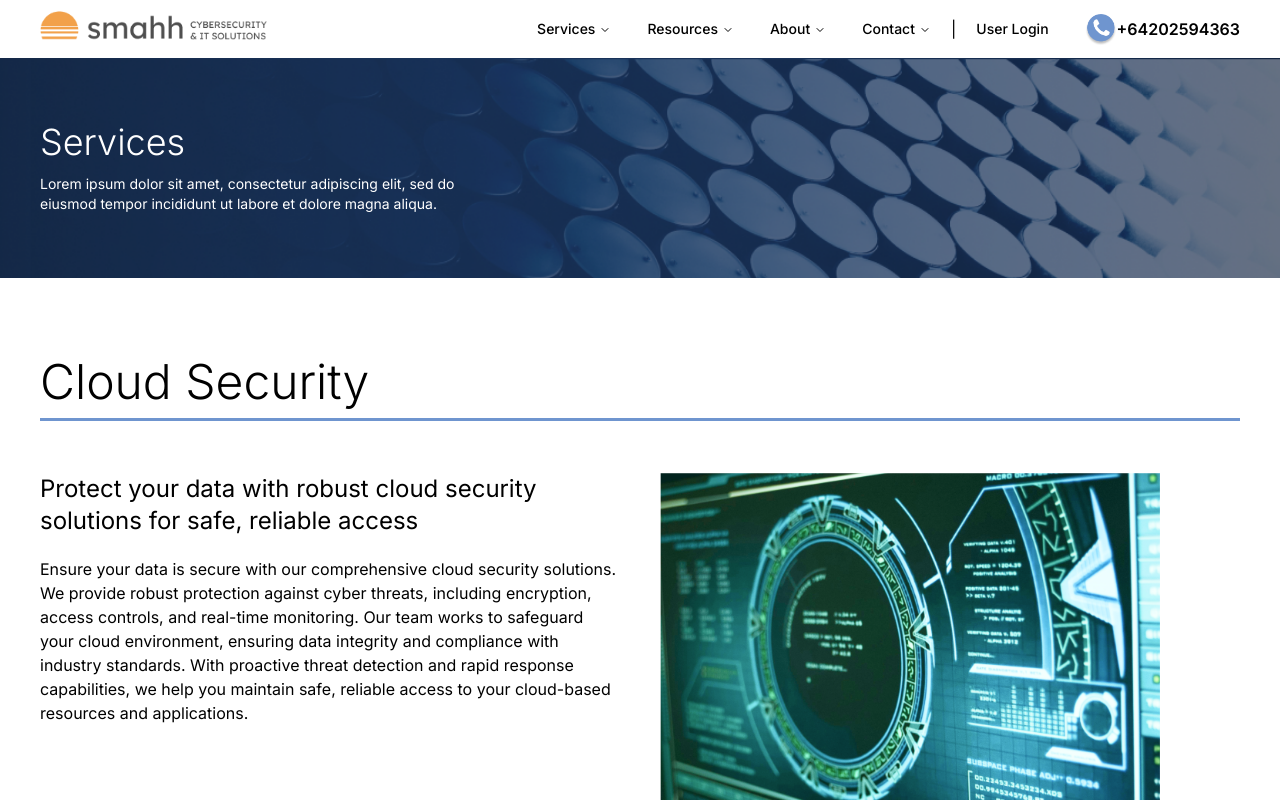
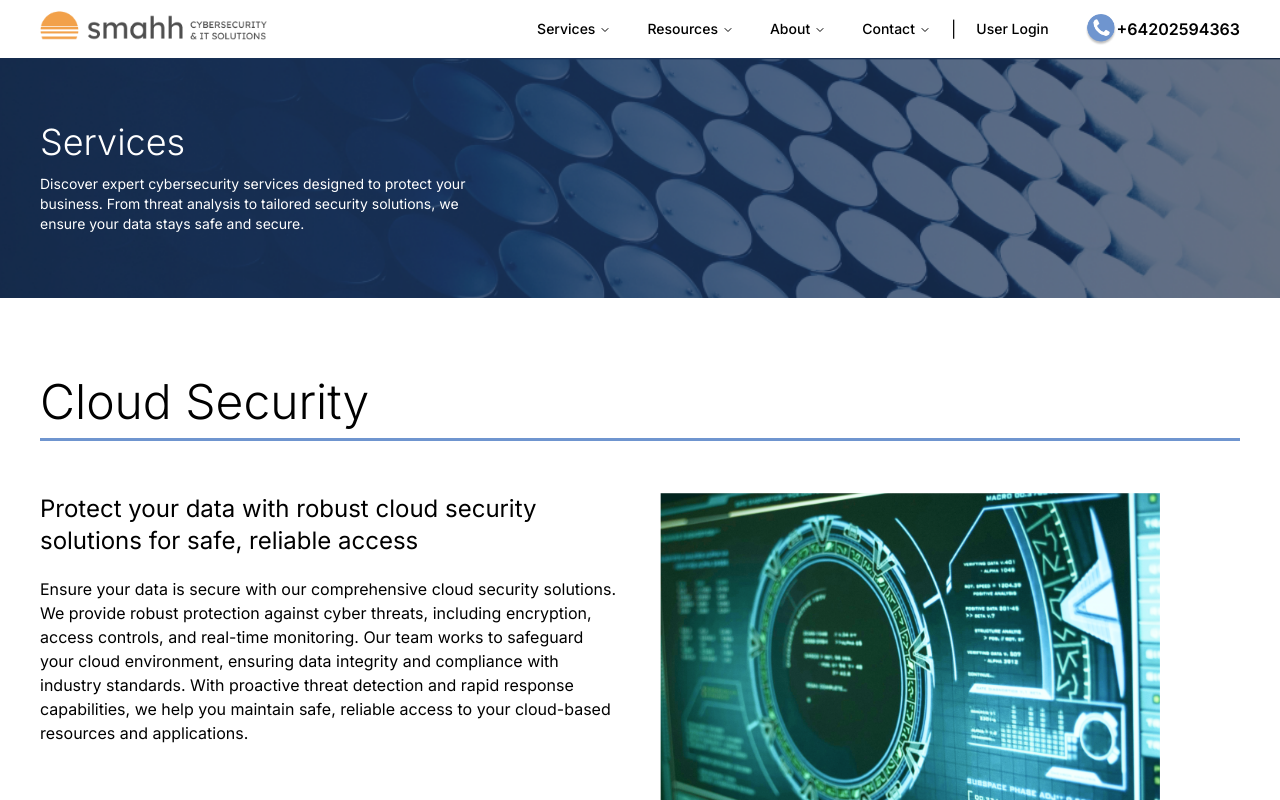
Before and after one commit to shaheensystems/smahhWebtaz, a Next.js app: page /services/cloud-security in a window 1280 px wide. Shown: the top 800 px of the page. Built offline with nearby package versions, Linux system fonts and the light colour scheme.

Commit message:
added content for resources pages and page headers

```diff
--- a/app/services/[slug]/ServiceProcess.tsx
+++ b/app/services/[slug]/ServiceProcess.tsx
@@ -4,17 +4,17 @@ const processes: { id: number; title: string; description: string}[] = [
   {
     id: 1,
     title: "Determine Scope",
-    description:"Lorem ipsum dolor sit amet, consectetur adipiscing elit, sed do eiusmod tempor incididunt ut labore et dolore magna aliqua. Ut enim ad minim veniam, quis nostrud exercitation ullamco laboris nisi ut aliquip ex ea commodo consequat. Duis aute irure dolor in reprehenderit in voluptate velit esse cillum dolore eu fugiat nulla pariatur. Excepteur sint occaecat cupidatat non proident, sunt in culpa qui officia deserunt mollit anim id est laborum.",
+    description:"Defining the scope is the first critical step in any cybersecurity process. It involves identifying the systems, data, and assets requiring protection, as well as understanding their value and role within the organisation. By outlining boundaries and priorities, you ensure clarity and focus, which helps allocate resources efficiently and minimise vulnerabilities within your chosen scope.",
   },
   {
     id: 2,
     title: "Identify Threats",
-    description:"Lorem ipsum dolor sit amet, consectetur adipiscing elit, sed do eiusmod tempor incididunt ut labore et dolore magna aliqua. Ut enim ad minim veniam, quis nostrud exercitation ullamco laboris nisi ut aliquip ex ea commodo consequat. Duis aute irure dolor in reprehenderit in voluptate velit esse cillum dolore eu fugiat nulla pariatur. Excepteur sint occaecat cupidatat non proident, sunt in culpa qui officia deserunt mollit anim id est laborum.",
+    description:"Understanding potential threats is essential to safeguard your assets. This step includes analysing risks, recognising vulnerabilities, and identifying possible threat actors, such as hackers or malicious software. By mapping out potential attack vectors and prioritising threats based on their likelihood and impact, you can focus on critical security gaps and anticipate future challenges effectively.",
   },
   {
     id: 3,
     title: "Plan Response",
-    description:"Lorem ipsum dolor sit amet, consectetur adipiscing elit, sed do eiusmod tempor incididunt ut labore et dolore magna aliqua. Ut enim ad minim veniam, quis nostrud exercitation ullamco laboris nisi ut aliquip ex ea commodo consequat. Duis aute irure dolor in reprehenderit in voluptate velit esse cillum dolore eu fugiat nulla pariatur. Excepteur sint occaecat cupidatat non proident, sunt in culpa qui officia deserunt mollit anim id est laborum.",
+    description:"Planning an effective response ensures that your organisation is prepared for potential security incidents. This step involves developing action plans, establishing incident response protocols, and assigning roles and responsibilities to key team members. Proactive preparation minimises downtime, mitigates damage, and ensures a swift, coordinated recovery in the face of cybersecurity threats.",
   },
 ]
 
--- a/app/services/[slug]/page.tsx
+++ b/app/services/[slug]/page.tsx
@@ -24,8 +24,7 @@ const ServiceDetail = () => {
       <header>
         <PageTitle
           title="Services"
-          description='Lorem ipsum dolor sit amet, consectetur adipiscing elit, sed do
-          eiusmod tempor incididunt ut labore et dolore magna aliqua.' />
+          description='Discover expert cybersecurity services designed to protect your business. From threat analysis to tailored security solutions, we ensure your data stays safe and secure.' />
       </header>
       <main>
         <PageMainContent content={serviceContent} />
--- a/data/data.ts
+++ b/data/data.ts
@@ -3,7 +3,7 @@ import { Content } from '@/interface/content'
 export const contentIndexes: Content[] = [
   {
     title: "Services",
-    description:"Lorem ipsum dolor sit amet, consectetur adipiscing elit, sed do eiusmod tempor incididunt ut labore et dolore magna aliqua.",
+    description:"Explore our range of expert cybersecurity services tailored to protect your organisation's data and systems.",
     links: [
       {
         title: "Cybersecurity Audit",
@@ -51,93 +51,93 @@ export const contentIndexes: Content[] = [
   },
   {
     title: "Resources",
-    description:"Lorem ipsum dolor sit amet, consectetur adipiscing elit, sed do eiusmod tempor incididunt ut labore et dolore magna aliqua.",
+    description:"Access valuable resources to stay informed and enhance your organisation's cybersecurity resilience.",
     links: [
       {
         id: 1,
         title: "Cybersecurity",
-        subTitle: "Lorem ipsum dolor sit amet, consectetur adipiscing elit, sed do eiusmod tempor incididunt ut labore et dolore magna aliqua.",
+        subTitle: "Explore comprehensive guides and insights to strengthen your cybersecurity practices.",
         href: "/resources/cybersecurity",
-        description: "Lorem ipsum dolor sit amet, consectetur adipiscing elit, sed do eiusmod tempor incididunt ut labore et dolore magna aliqua. Ut enim ad minim veniam, quis nostrud exercitation ullamco laboris nisi ut aliquip ex ea commodo consequat. Duis aute irure dolor in reprehenderit in voluptate velit esse cillum dolore eu fugiat nulla pariatur. Excepteur sint occaecat cupidatat non proident, sunt in culpa qui officia deserunt mollit anim id est laborum.",
+        description: "Dive into expert articles, case studies, and tutorials to help you enhance your organisation's cybersecurity. Learn about the latest trends, best practices, and tools to mitigate risks and safeguard critical assets. Our resources provide actionable insights to keep you ahead of emerging threats, ensuring robust protection for your business and its data.",
         image: '/assets/resource1.png'
       },
       {
         id: 2,
         title: "Cyber Risk",
-        subTitle: "Lorem ipsum dolor sit amet, consectetur adipiscing elit, sed do eiusmod tempor incididunt ut labore et dolore magna aliqua.",
+        subTitle: "Understand and manage cyber risks to protect your organisation effectively.",
         href: "/resources/cyber-risk",
-        description: "Lorem ipsum dolor sit amet, consectetur adipiscing elit, sed do eiusmod tempor incididunt ut labore et dolore magna aliqua. Ut enim ad minim veniam, quis nostrud exercitation ullamco laboris nisi ut aliquip ex ea commodo consequat. Duis aute irure dolor in reprehenderit in voluptate velit esse cillum dolore eu fugiat nulla pariatur. Excepteur sint occaecat cupidatat non proident, sunt in culpa qui officia deserunt mollit anim id est laborum.",
+        description: "Gain insights into identifying, assessing, and mitigating cyber risks. Explore in-depth analysis, strategies, and case studies to help you manage vulnerabilities and ensure compliance with regulatory requirements. Our resources equip you with the knowledge to develop effective risk management frameworks that safeguard your business operations and data assets.",
         image: '/assets/resource2.png'
       },
       {
         id: 3,
         title: "Cloud",
-        subTitle: "Lorem ipsum dolor sit amet, consectetur adipiscing elit, sed do eiusmod tempor incididunt ut labore et dolore magna aliqua.",
+        subTitle: "Leverage secure cloud solutions to enhance productivity and data protection.",
         href: "/resources/cloud",
-        description: "Lorem ipsum dolor sit amet, consectetur adipiscing elit, sed do eiusmod tempor incididunt ut labore et dolore magna aliqua. Ut enim ad minim veniam, quis nostrud exercitation ullamco laboris nisi ut aliquip ex ea commodo consequat. Duis aute irure dolor in reprehenderit in voluptate velit esse cillum dolore eu fugiat nulla pariatur. Excepteur sint occaecat cupidatat non proident, sunt in culpa qui officia deserunt mollit anim id est laborum.",
+        description: "Discover the benefits of secure cloud solutions with our resources. From migration strategies to compliance guidelines, our materials help you optimise cloud-based systems while protecting your data. Learn about the latest tools and technologies that empower organisations to scale effectively while maintaining robust security protocols.",
         image: '/assets/resource3.png'
       },
       {
         id: 4,
         title: "Application Security",
-        subTitle: "Lorem ipsum dolor sit amet, consectetur adipiscing elit, sed do eiusmod tempor incididunt ut labore et dolore magna aliqua.",
+        subTitle: "Protect your applications with effective security measures and insights.",
         href: "/resources/application-security",
-        description: "Lorem ipsum dolor sit amet, consectetur adipiscing elit, sed do eiusmod tempor incididunt ut labore et dolore magna aliqua. Ut enim ad minim veniam, quis nostrud exercitation ullamco laboris nisi ut aliquip ex ea commodo consequat. Duis aute irure dolor in reprehenderit in voluptate velit esse cillum dolore eu fugiat nulla pariatur. Excepteur sint occaecat cupidatat non proident, sunt in culpa qui officia deserunt mollit anim id est laborum.",
+        description: "Explore expert guidance on securing applications from development to deployment. Our resources provide valuable knowledge on identifying vulnerabilities, implementing protective measures, and ensuring ongoing security compliance. Learn how to protect critical applications against modern cyber threats, enabling secure and reliable performance for your users.",
         image: '/assets/resource4.png'
       },
       {
         id: 5,
         title: "Convenience",
-        subTitle: "Lorem ipsum dolor sit amet, consectetur adipiscing elit, sed do eiusmod tempor incididunt ut labore et dolore magna aliqua.",
+        subTitle: "Simplify cybersecurity with our user-friendly solutions and resources.",
         href: "/resources/convenience",
-        description: "Lorem ipsum dolor sit amet, consectetur adipiscing elit, sed do eiusmod tempor incididunt ut labore et dolore magna aliqua. Ut enim ad minim veniam, quis nostrud exercitation ullamco laboris nisi ut aliquip ex ea commodo consequat. Duis aute irure dolor in reprehenderit in voluptate velit esse cillum dolore eu fugiat nulla pariatur. Excepteur sint occaecat cupidatat non proident, sunt in culpa qui officia deserunt mollit anim id est laborum.",
+        description: "Make cybersecurity management easier with our practical and user-friendly resources. From tools to best practices, we provide solutions that streamline security processes without compromising effectiveness. Our materials help you save time and effort while ensuring your organisation's systems remain secure and efficient.",
         image: '/assets/resource5.png'
       },
     ],
   },
   {
     title: "About",
-    description:"Lorem ipsum dolor sit amet, consectetur adipiscing elit, sed do eiusmod tempor incididunt ut labore et dolore magna aliqua.",
+    description:"Learn about our mission, values, and commitment to empowering organisations through cybersecurity.",
     links: [
       {
         title: "About Smahh",
-        subTitle: "Lorem ipsum dolor sit amet, consectetur adipiscing elit, sed do eiusmod tempor incididunt ut labore et dolore magna aliqua.",
+        subTitle: "Discover our journey, vision, and dedication to cybersecurity excellence.",
         href: "/about"
       },
       {
         title: "Testimonials",
-        subTitle: "Lorem ipsum dolor sit amet, consectetur adipiscing elit, sed do eiusmod tempor incididunt ut labore et dolore magna aliqua.",
+        subTitle: "Read what our clients say about their experience with us.",
         href: "/about/testimonials",
       },
       {
         title: "Blog",
-        subTitle: "Lorem ipsum dolor sit amet, consectetur adipiscing elit, sed do eiusmod tempor incididunt ut labore et dolore magna aliqua.",
+        subTitle: "Stay updated with insights and news from the world of cybersecurity.",
         href: "/about/blog",
       },
       {
         title: "Careers",
-        subTitle: "Lorem ipsum dolor sit amet, consectetur adipiscing elit, sed do eiusmod tempor incididunt ut labore et dolore magna aliqua.",
+        subTitle: "Join our team and make an impact in the cybersecurity industry.",
         href: "/about/careers",
       },
     ],
   },
   {
     title: "Contact",
-    description:"Lorem ipsum dolor sit amet, consectetur adipiscing elit, sed do eiusmod tempor incididunt ut labore et dolore magna aliqua.",
+    description:"Get in touch with us for expert cybersecurity support and solutions.",
     links: [
       {
         title: "Contact Us",
-        subTitle: "Lorem ipsum dolor sit amet, consectetur adipiscing elit, sed do eiusmod tempor incididunt ut labore et dolore magna aliqua.",
+        subTitle: "Reach out to our team for assistance or inquiries.",
         href: "/contact",
       },
       {
         title: "Privacy Policy",
-        subTitle: "Lorem ipsum dolor sit amet, consectetur adipiscing elit, sed do eiusmod tempor incididunt ut labore et dolore magna aliqua.",
+        subTitle: "Understand how we protect your data and ensure your privacy.",
         href: "/privacy",
       },
       {
         title: "Terms of Use",
-        subTitle: "Lorem ipsum dolor sit amet, consectetur adipiscing elit, sed do eiusmod tempor incididunt ut labore et dolore magna aliqua.",
+        subTitle: "Learn about the terms governing the use of our services.",
         href: "/terms",
       },
     ],
```
